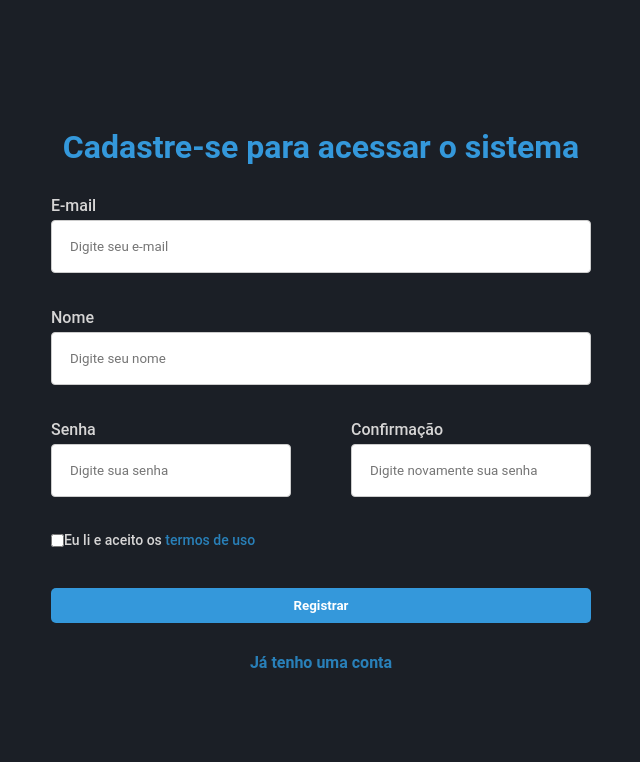
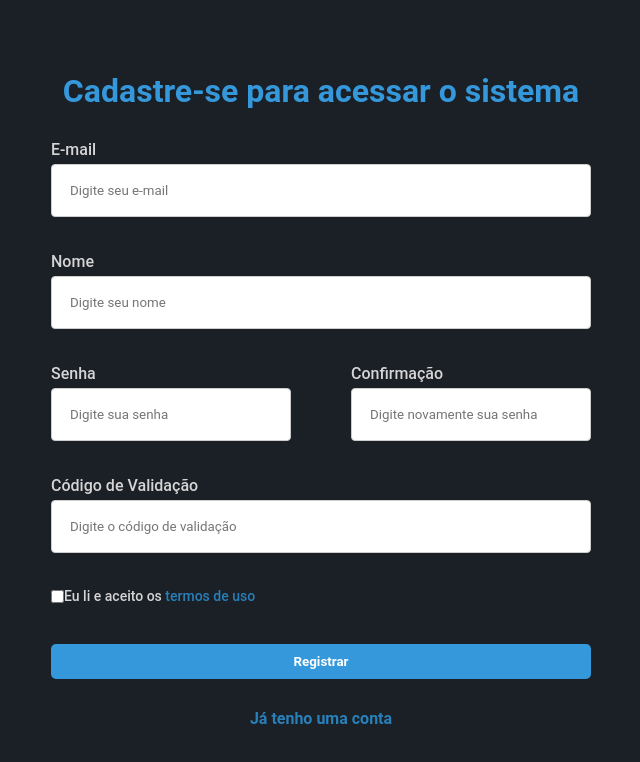
Before and after one commit to maelfreitas/getcard-front, a Vue app: page /register in a window 1280 px wide. Shown: the top 762 px of the page, without its empty margins (319-959 px from the left). Built offline with nearby package versions, Linux system fonts and the light colour scheme.

Commit message:
Alterações para o codigo de validação de cadastro

```diff
--- a/src/views/RegisterPage.vue
+++ b/src/views/RegisterPage.vue
@@ -13,6 +13,7 @@ const route = useRoute();
 
 // Captura o cardCode da URL
 const cardCode = ref(route.query.cardCode || "");
+const valCode = ref("");
 
 const register = async () => {
   errorMessage.value = "";
@@ -30,6 +31,7 @@ const register = async () => {
         password: password.value,
       },
       cardCode: cardCode.value,
+      valCode: valCode.value
     });
 
     // Opcional: armazenar token, se o backend estiver retornando
@@ -71,7 +73,10 @@ const register = async () => {
           <input v-model="passwordConfirmation" type="password" id="passwordConfirmation"
                  placeholder="Digite novamente sua senha" required />
         </div>
-
+        <div class="full-box">
+          <label for="valCode">Código de Validação</label>
+          <input v-model="valCode" type="text" id="valCode" placeholder="Digite o código de validação">
+        </div>
         <div class="agreement-container">
           <input type="checkbox" name="agreement" id="agreement" required />
           <label for="agreement" id="agreement-label">
```
